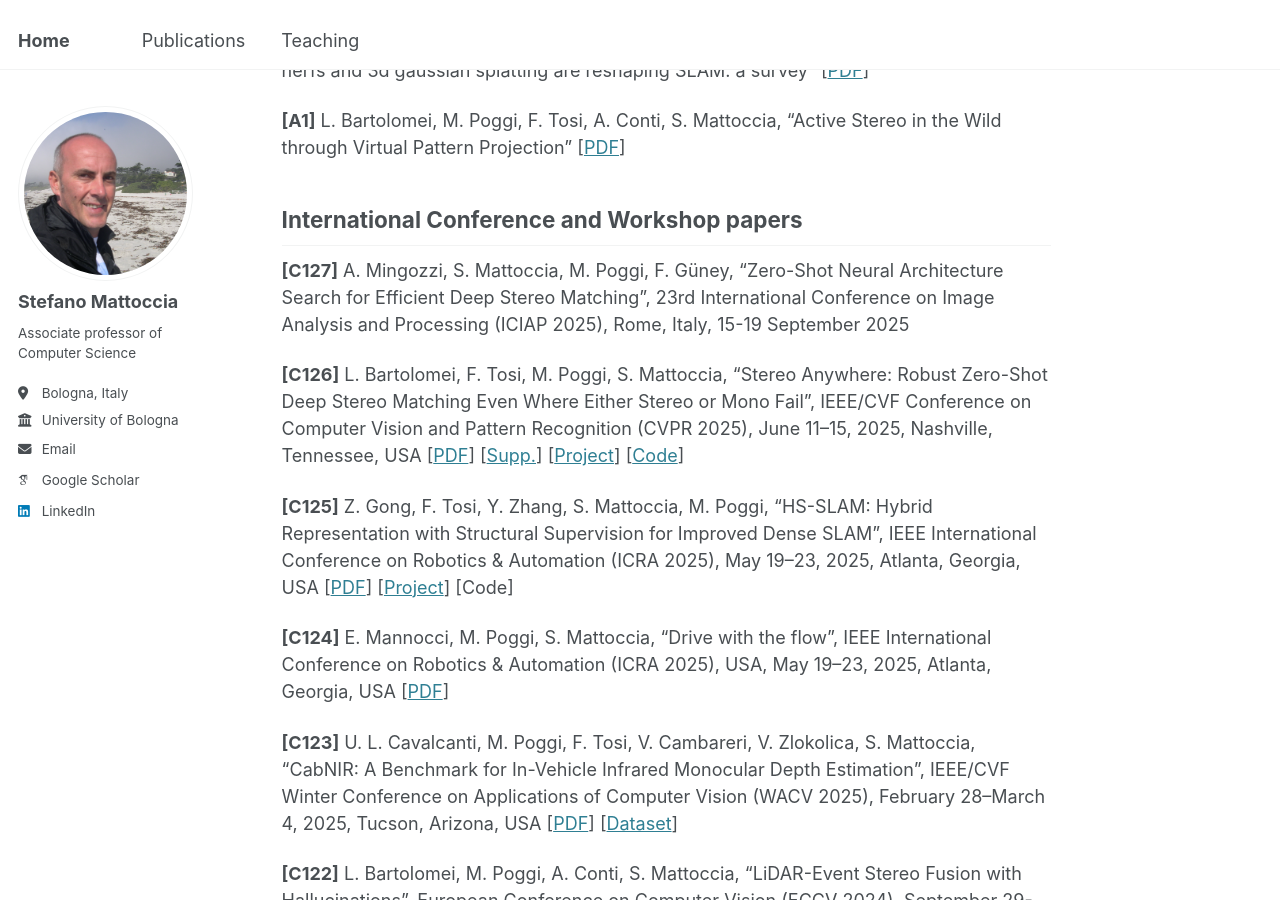
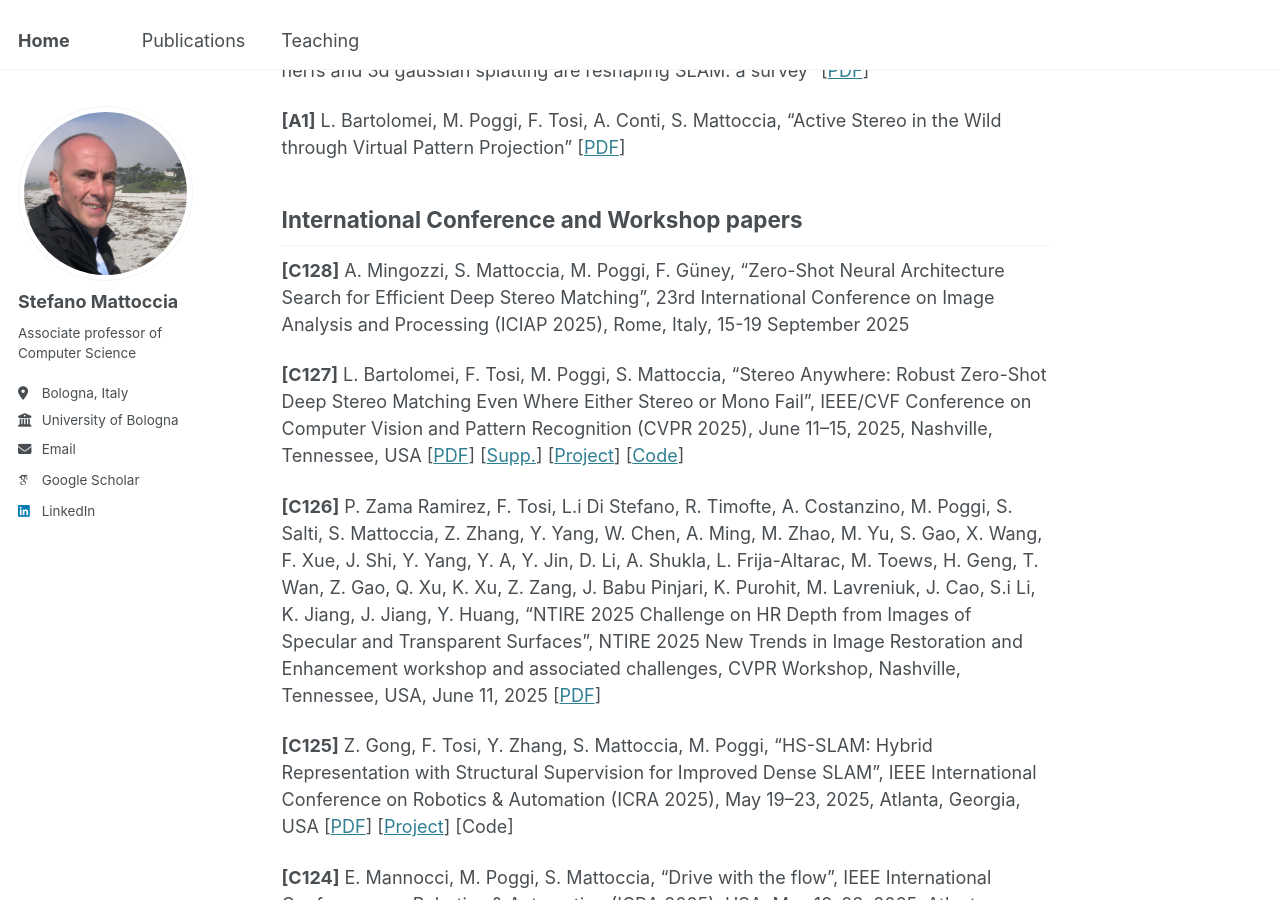
Before and after one commit to stefanomattoccia/stefanomattoccia.github.io, a Jekyll site: the page built from _pages/publications.md, in a window 1280 px wide and 900 px high, scrolled down 4241 px. Built offline with Jekyll 4.4.1, drawn with Linux system fonts in a browser that asks for light colours; some web fonts are replaced.

Commit message:
Update publications.md

```diff
--- a/_pages/publications.md
+++ b/_pages/publications.md
@@ -97,9 +97,11 @@ and Multi-Frame Integration” [[PDF](https://arxiv.org/pdf/2504.16545)]
 International Conference and Workshop papers
 ------
 
-**[C127]** A. Mingozzi, S. Mattoccia, M. Poggi, F. Güney, “Zero-Shot Neural Architecture Search for Efficient Deep Stereo Matching”, 23rd International Conference on Image Analysis and Processing (ICIAP 2025), Rome, Italy, 15-19 September 2025
+**[C128]** A. Mingozzi, S. Mattoccia, M. Poggi, F. Güney, “Zero-Shot Neural Architecture Search for Efficient Deep Stereo Matching”, 23rd International Conference on Image Analysis and Processing (ICIAP 2025), Rome, Italy, 15-19 September 2025
 
-**[C126]** L. Bartolomei, F. Tosi, M. Poggi, S. Mattoccia, “Stereo Anywhere: Robust Zero-Shot Deep Stereo Matching Even Where Either Stereo or Mono Fail”, IEEE/CVF Conference on Computer Vision and Pattern Recognition (CVPR 2025), June 11–15, 2025, Nashville, Tennessee, USA [[PDF](https://openaccess.thecvf.com/content/CVPR2025/papers/Bartolomei_Stereo_Anywhere_Robust_Zero-Shot_Deep_Stereo_Matching_Even_Where_Either_CVPR_2025_paper.pdf)] [[Supp.](https://openaccess.thecvf.com/content/CVPR2025/supplemental/Bartolomei_Stereo_Anywhere_Robust_CVPR_2025_supplemental.pdf)] [[Project](https://stereoanywhere.github.io/)] [[Code](https://github.com/bartn8/stereoanywhere/)]
+**[C127]** L. Bartolomei, F. Tosi, M. Poggi, S. Mattoccia, “Stereo Anywhere: Robust Zero-Shot Deep Stereo Matching Even Where Either Stereo or Mono Fail”, IEEE/CVF Conference on Computer Vision and Pattern Recognition (CVPR 2025), June 11–15, 2025, Nashville, Tennessee, USA [[PDF](https://openaccess.thecvf.com/content/CVPR2025/papers/Bartolomei_Stereo_Anywhere_Robust_Zero-Shot_Deep_Stereo_Matching_Even_Where_Either_CVPR_2025_paper.pdf)] [[Supp.](https://openaccess.thecvf.com/content/CVPR2025/supplemental/Bartolomei_Stereo_Anywhere_Robust_CVPR_2025_supplemental.pdf)] [[Project](https://stereoanywhere.github.io/)] [[Code](https://github.com/bartn8/stereoanywhere/)]
+
+**[C126]** P. Zama Ramirez, F. Tosi, L.i Di Stefano, R. Timofte, A. Costanzino, M. Poggi, S. Salti, S. Mattoccia, Z. Zhang, Y. Yang, W. Chen, A. Ming, M. Zhao, M. Yu, S. Gao, X. Wang, F. Xue, J. Shi, Y. Yang, Y. A, Y. Jin, D. Li, A. Shukla, L. Frija-Altarac, M. Toews, H. Geng, T. Wan, Z. Gao, Q. Xu, K. Xu, Z. Zang, J. Babu Pinjari, K. Purohit, M. Lavreniuk, J. Cao, S.i Li, K. Jiang, J. Jiang, Y. Huang, “NTIRE 2025 Challenge on HR Depth from Images of Specular and Transparent Surfaces”, NTIRE 2025 New Trends in Image Restoration and Enhancement workshop and associated challenges, CVPR Workshop, Nashville, Tennessee, USA, June 11, 2025 [[PDF](https://arxiv.org/pdf/2506.05815)]
 
 **[C125]** Z. Gong, F. Tosi, Y. Zhang, S. Mattoccia, M. Poggi, “HS-SLAM: Hybrid Representation with Structural Supervision for Improved Dense SLAM”, IEEE International Conference on Robotics & Automation (ICRA 2025), May 19–23, 2025, Atlanta, Georgia, USA [[PDF](https://arxiv.org/pdf/2503.21778)] [[Project](https://zorangong.github.io/HS-SLAM/)] [Code]
 
```
